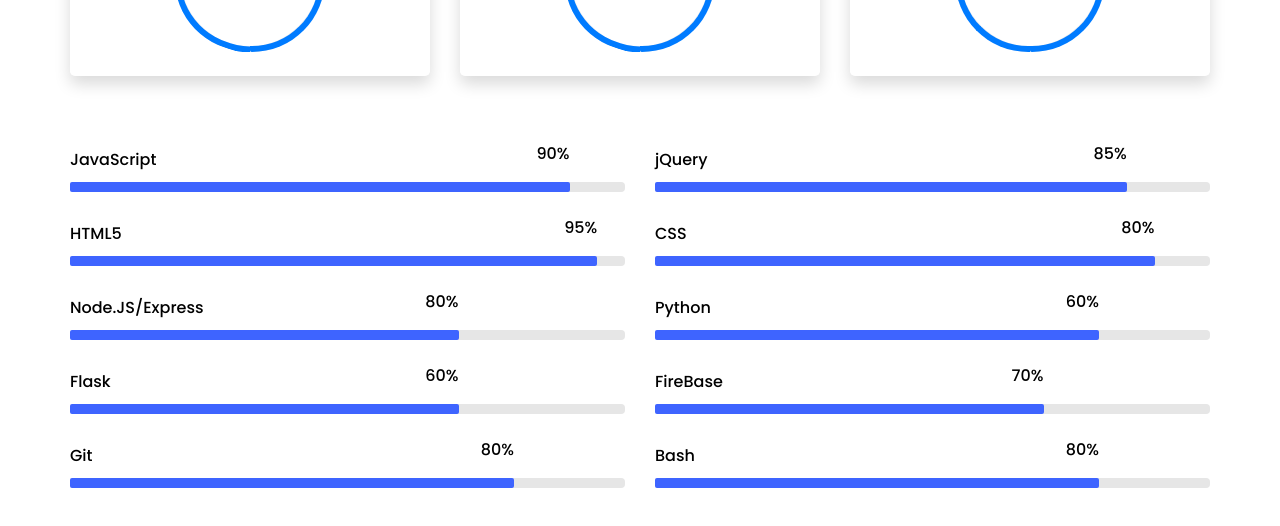
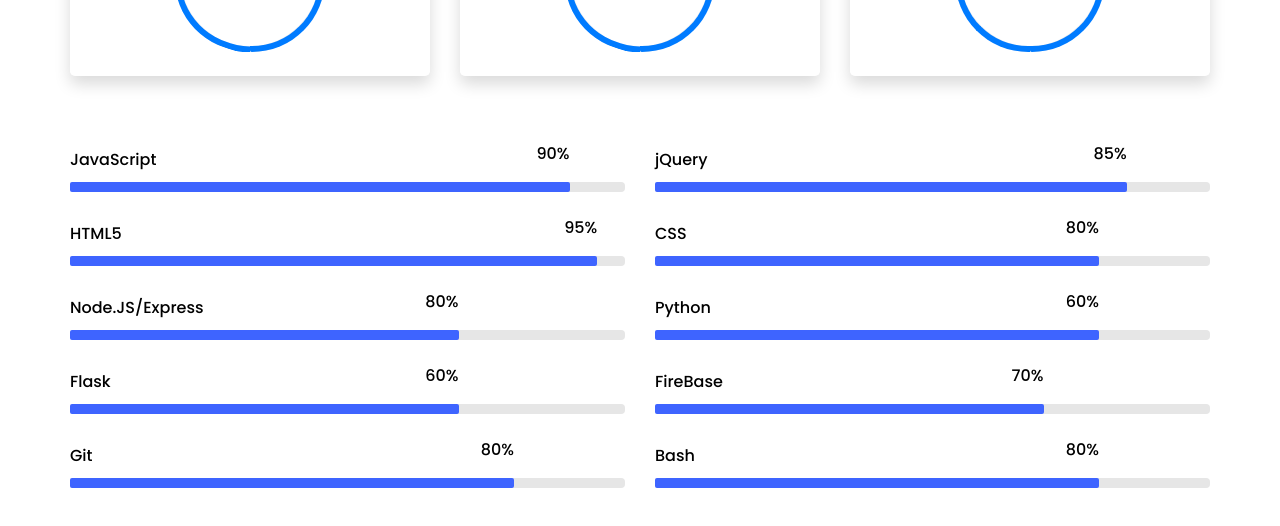
Before and after one commit to AyushShri/Ayush.me, a plain HTML site: page index.html in a window 1280 px wide. Shown: the part 3833-4359 px from the top of the page. Drawn offline with Linux system fonts and the light colour scheme; animation ran at ten frames a second; files whose address does not match are found by name.

Commit message:
Updated Index.html

```diff
--- a/index.html
+++ b/index.html
@@ -343,7 +343,7 @@
 										<h3>CSS</h3>
 										<div class="progress">
 										 	<div class="progress-bar color-4" role="progressbar" aria-valuenow="90"
-										  	aria-valuemin="0" aria-valuemax="100" style="width:90%">
+										  	aria-valuemin="0" aria-valuemax="100" style="width:80%">
 										    <span>80%</span>
 										  	</div>
 										</div>
```
